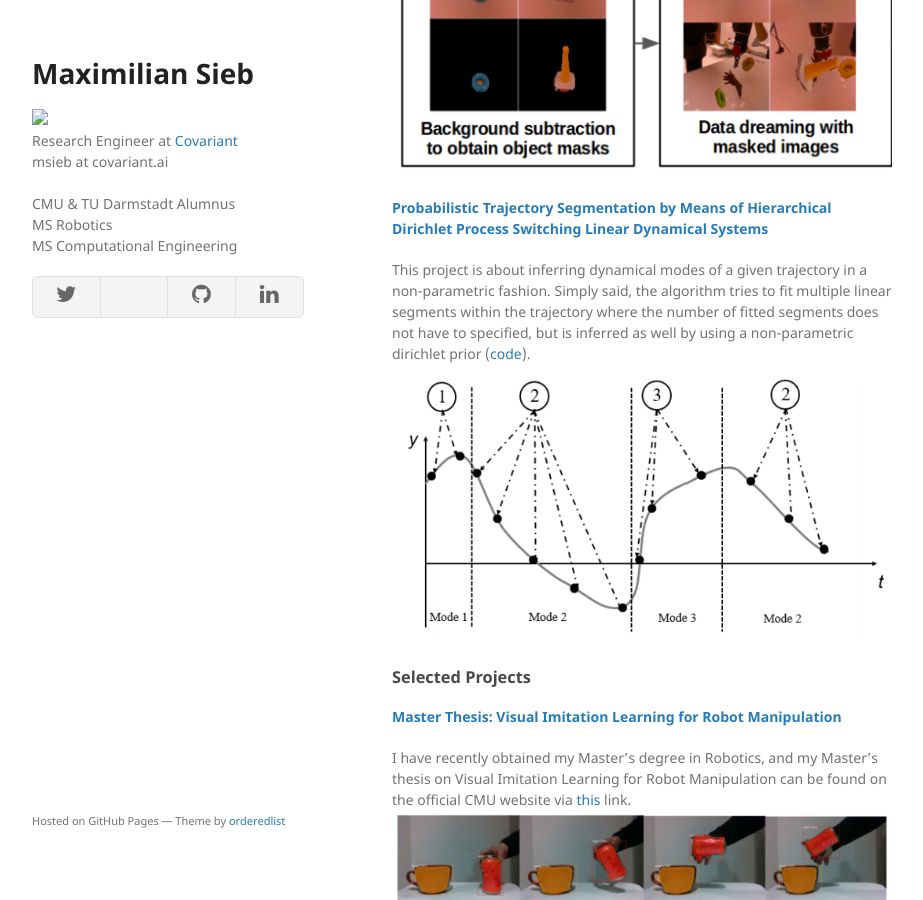
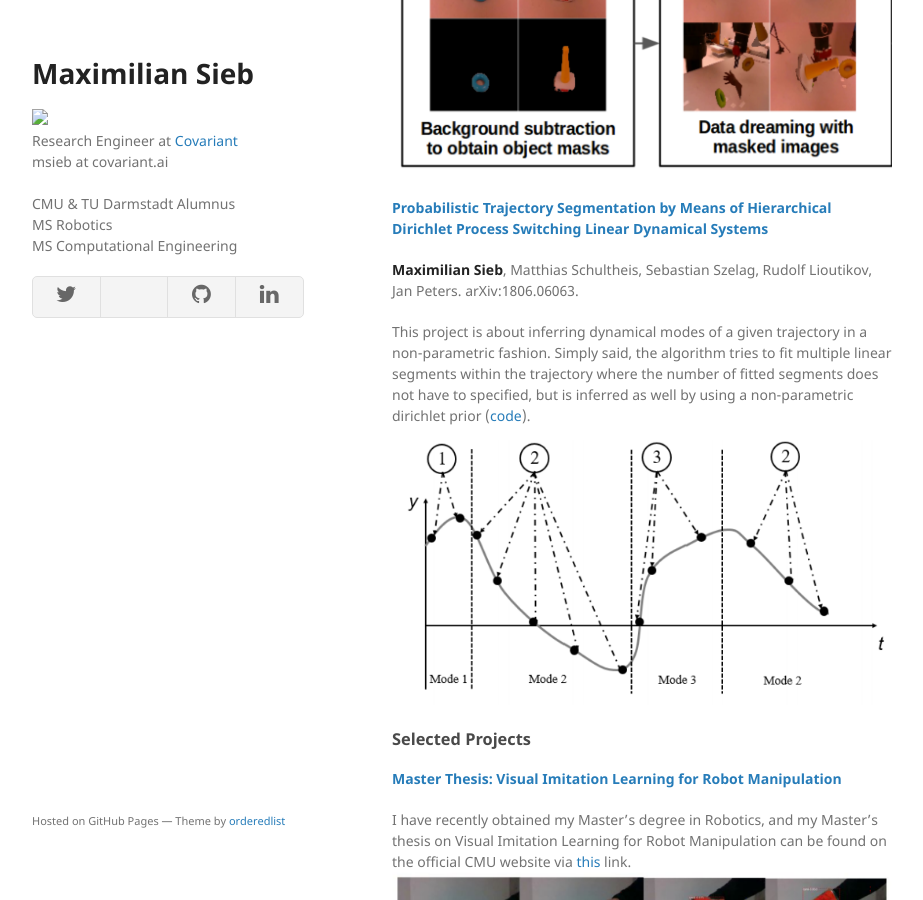
Before and after one commit to msieb1/msieb.io, a Jekyll site: the page built from index.md, in a window 1280 px wide and 900 px high, scrolled down 1764 px. Shown: the whole window, without its empty margins (178-1101 px from the left). Built offline with Jekyll 4.4.1, drawn with Linux system fonts in a browser that asks for light colours; our own code applies the rules of GitHub Pages for plain Markdown files; a style sheet for code colours, icons or effects is not loaded.

Commit message:
Update index.md

```diff
--- a/index.md
+++ b/index.md
@@ -34,7 +34,9 @@ In this paper, we show how we can use synthetically generated image data from on
 
 ![](assets/data_dreaming.png)
 
-#### [Probabilistic Trajectory Segmentation by Means of Hierarchical Dirichlet Process Switching Linear Dynamical Systems](pdf/HDP_SLDS.pdf)
+#### [Probabilistic Trajectory Segmentation by Means of Hierarchical Dirichlet Process Switching Linear Dynamical Systems](https://arxiv.org/pdf/1806.06063.pdf)
+**Maximilian Sieb**, Matthias Schultheis, Sebastian Szelag, Rudolf Lioutikov, Jan Peters.
+arXiv:1806.06063.
 
 This project is about inferring dynamical modes of a given trajectory in a non-parametric fashion. Simply said, the algorithm tries to fit multiple linear segments within the trajectory where the number of fitted segments does not have to specified, but is inferred as well by using a non-parametric dirichlet prior ([code](https://github.com/msieb1/switching-linear-dynamical-systems)).
 ![](assets/segmentation.png)
```
